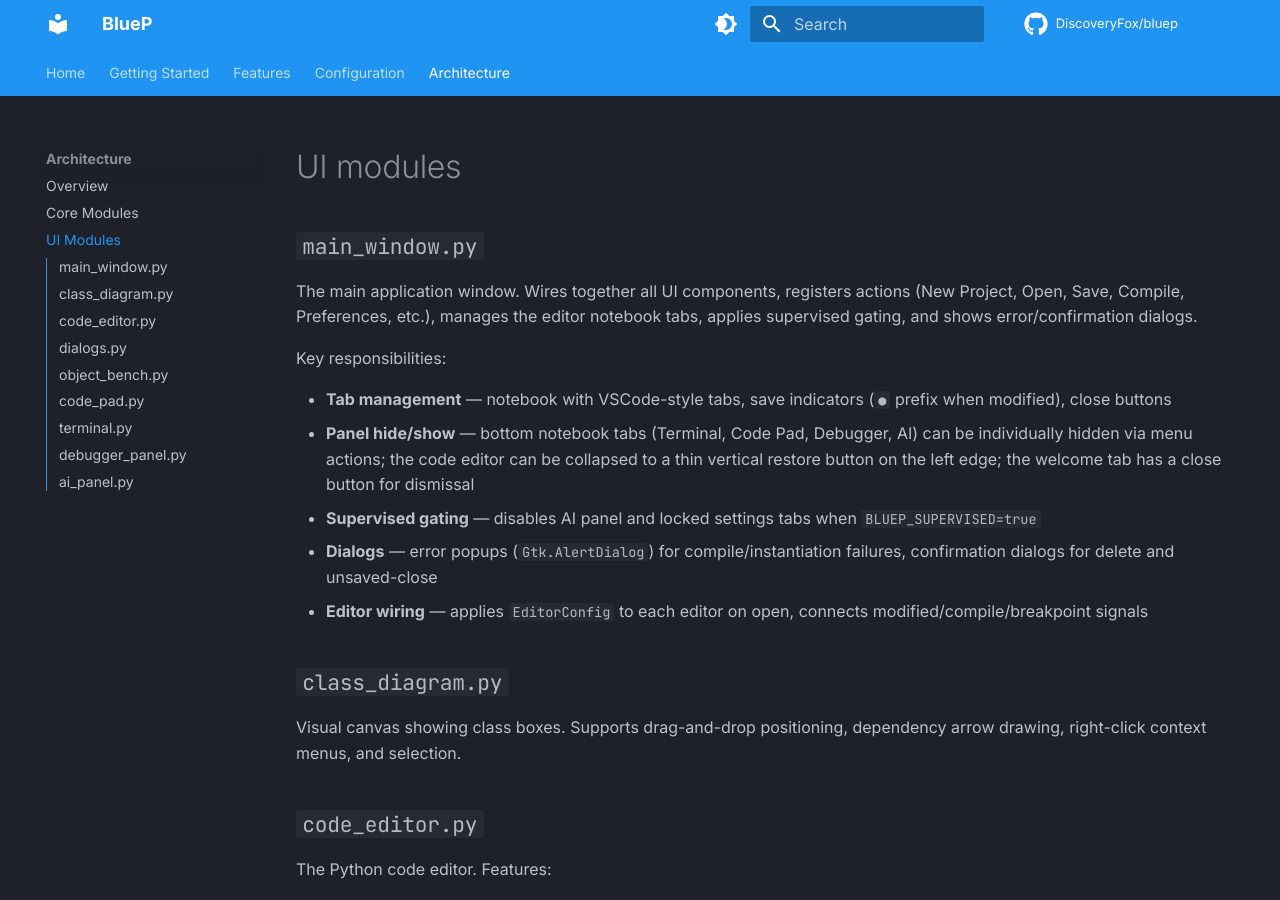
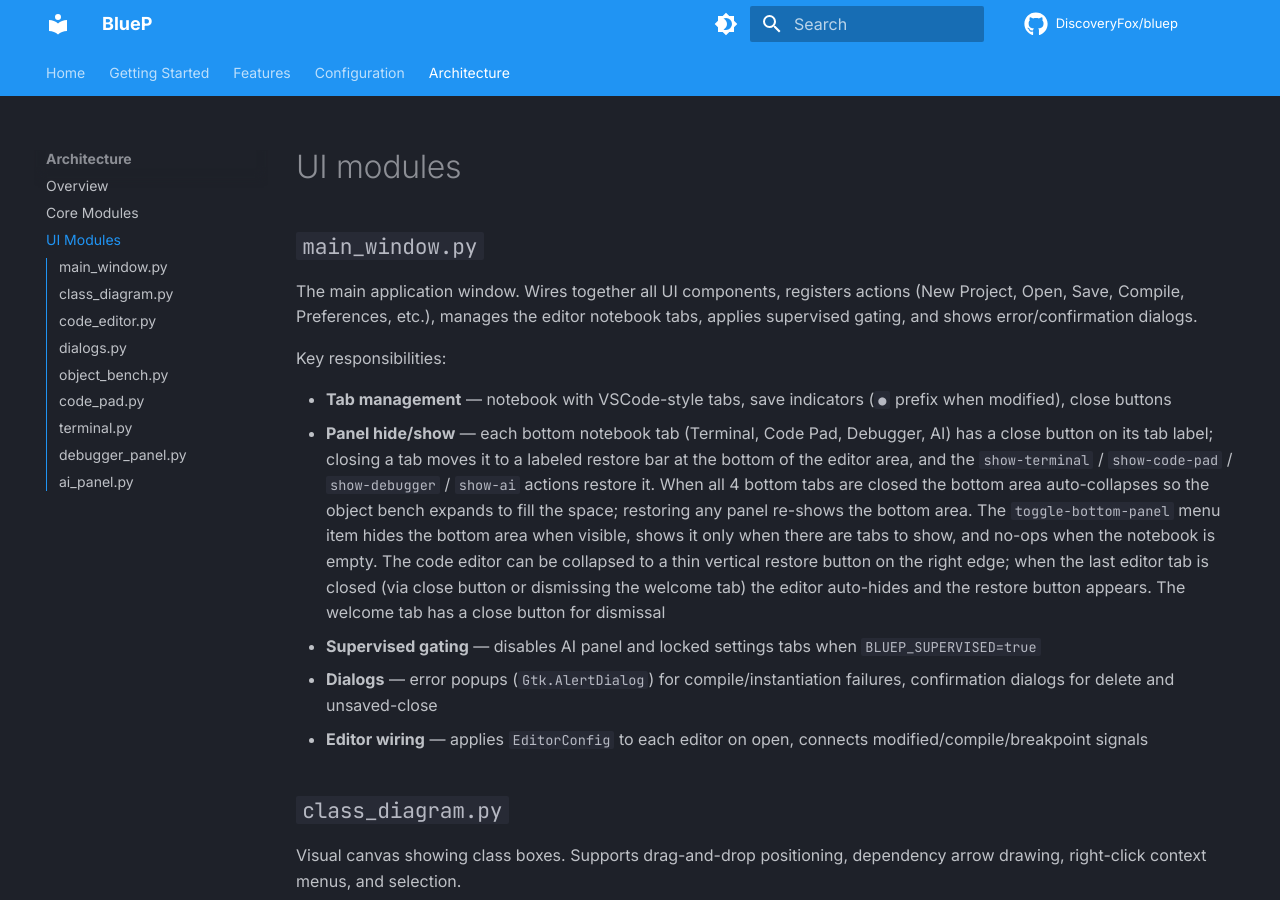
Before and after one commit to DiscoveryFox/bluep, an MkDocs documentation site: the page built from docs/architecture/ui.md, in a window 1280 px wide and 900 px high. Built offline with MkDocs 1.6.1 and Material for MkDocs 9.7.7, drawn with Linux system fonts in a browser that asks for light colours; comment, search, counter and statistics services are not loaded.

Commit message:
docs: update panel hide/show for per-tab close, restore bar, auto-collapse
The Panel hide/show bullet in ui.md was stale: it said the editor
restore button was on the left edge (moved to the right in b9b2ee9),
omitted the per-tab close buttons and the labeled restore bar, and did
not mention that the bottom area auto-collapses when all 4 tabs are
closed or that the editor auto-hides when its last tab is closed. Also
document the toggle-bottom-panel no-op when the notebook is empty.

```diff
--- a/docs/architecture/ui.md
+++ b/docs/architecture/ui.md
@@ -11,9 +11,18 @@ Key responsibilities:
 
 - **Tab management** — notebook with VSCode-style tabs, save indicators (`●`
   prefix when modified), close buttons
-- **Panel hide/show** — bottom notebook tabs (Terminal, Code Pad, Debugger,
-  AI) can be individually hidden via menu actions; the code editor can be
-  collapsed to a thin vertical restore button on the left edge; the welcome
+- **Panel hide/show** — each bottom notebook tab (Terminal, Code Pad,
+  Debugger, AI) has a close button on its tab label; closing a tab moves
+  it to a labeled restore bar at the bottom of the editor area, and the
+  `show-terminal` / `show-code-pad` / `show-debugger` / `show-ai` actions
+  restore it. When all 4 bottom tabs are closed the bottom area
+  auto-collapses so the object bench expands to fill the space; restoring
+  any panel re-shows the bottom area. The `toggle-bottom-panel` menu item
+  hides the bottom area when visible, shows it only when there are tabs to
+  show, and no-ops when the notebook is empty. The code editor can be
+  collapsed to a thin vertical restore button on the right edge; when the
+  last editor tab is closed (via close button or dismissing the welcome
+  tab) the editor auto-hides and the restore button appears. The welcome
   tab has a close button for dismissal
 - **Supervised gating** — disables AI panel and locked settings tabs when
   `BLUEP_SUPERVISED=true`
```
